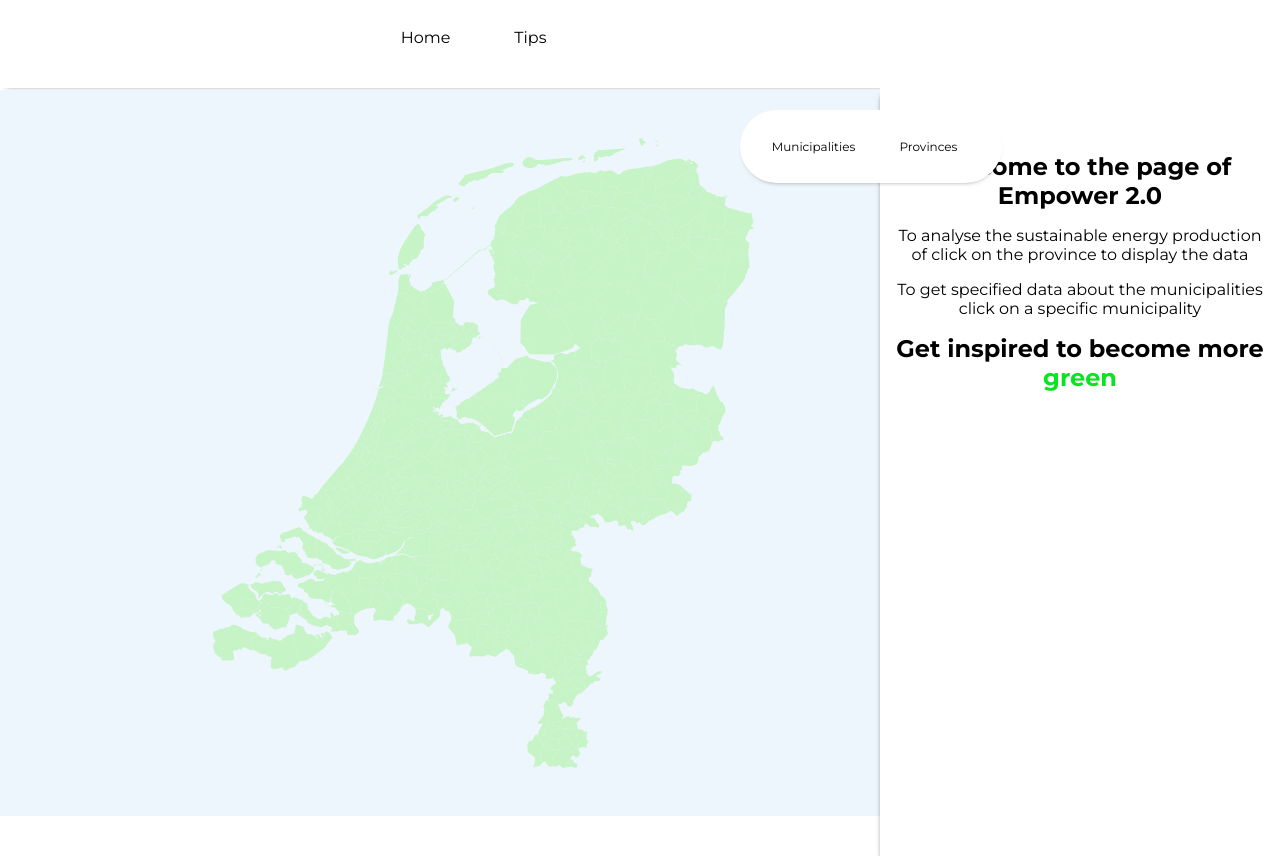
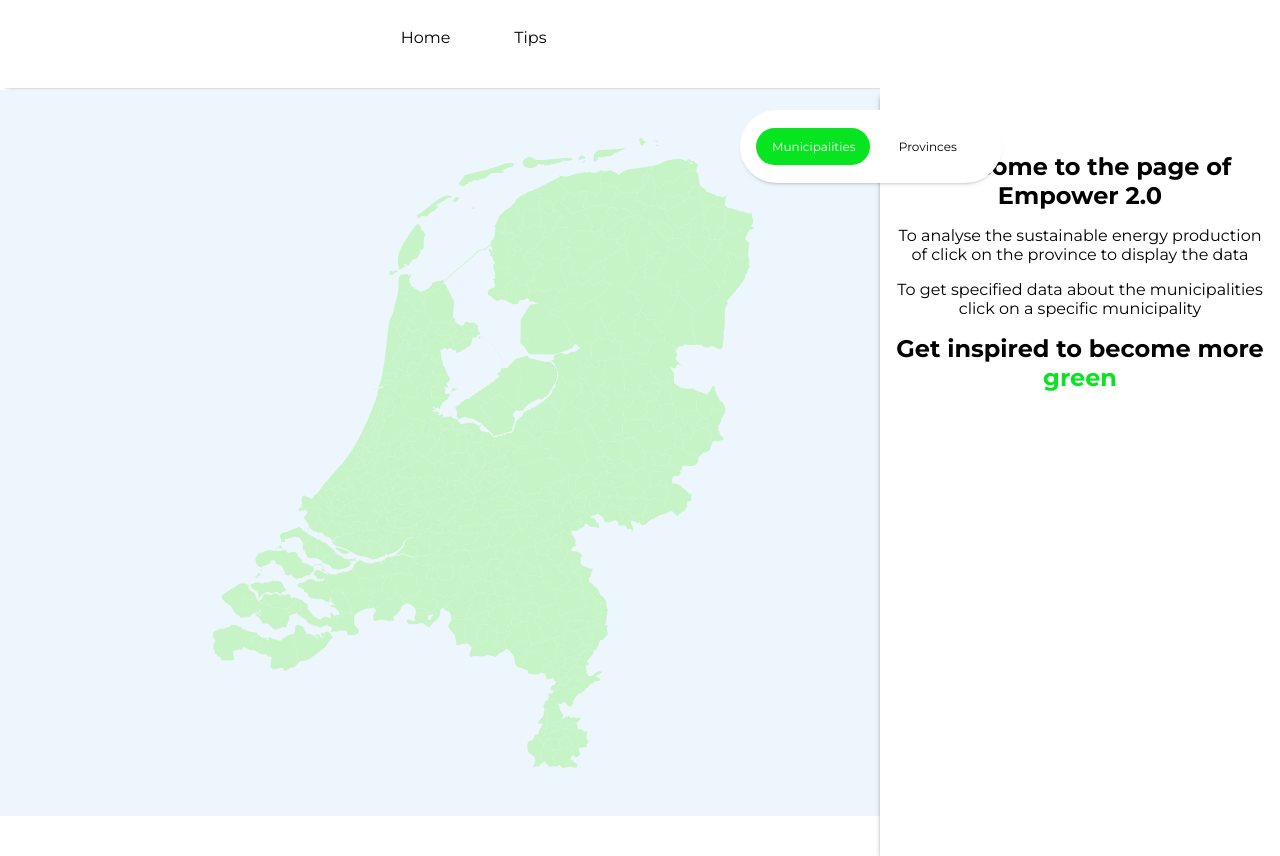
Before and after one commit to benl95/Empower, a React (Create React App) app: page / in a window 1280 px wide. Built offline with nearby package versions, Linux system fonts and the light colour scheme.

Commit message:
Default focus on render

```diff
--- a/src/components/Map.js
+++ b/src/components/Map.js
@@ -12,6 +12,7 @@ class Map extends React.Component {
 
 	componentDidMount() {
 		this.renderMap();
+		this.defaultView.focus();
 	}
 
 	componentDidUpdate() {
@@ -44,7 +45,13 @@ class Map extends React.Component {
 		return (
 			<div className="mapContainer">
 				<div className="buttonContainer">
-					<button onClick={() => this.setState({ currentData: 'main' })}>
+					<button
+						ref={(defaultFocus) => {
+							this.defaultView = defaultFocus;
+						}}
+						id="municipalityButton"
+						onClick={() => this.setState({ currentData: 'main' })}
+					>
 						{this.props.FirstButton}
 					</button>
 					<button onClick={() => this.setState({ currentData: 'minor' })}>
```
